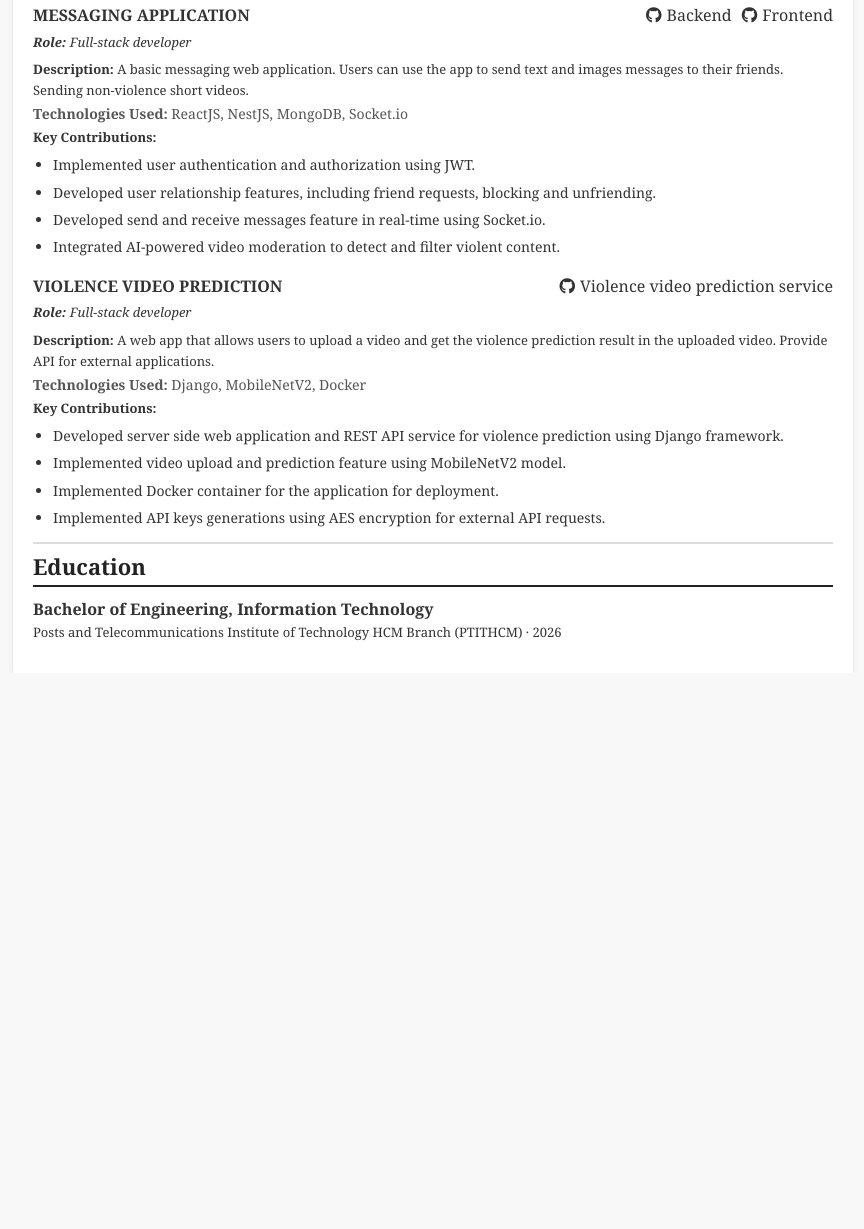
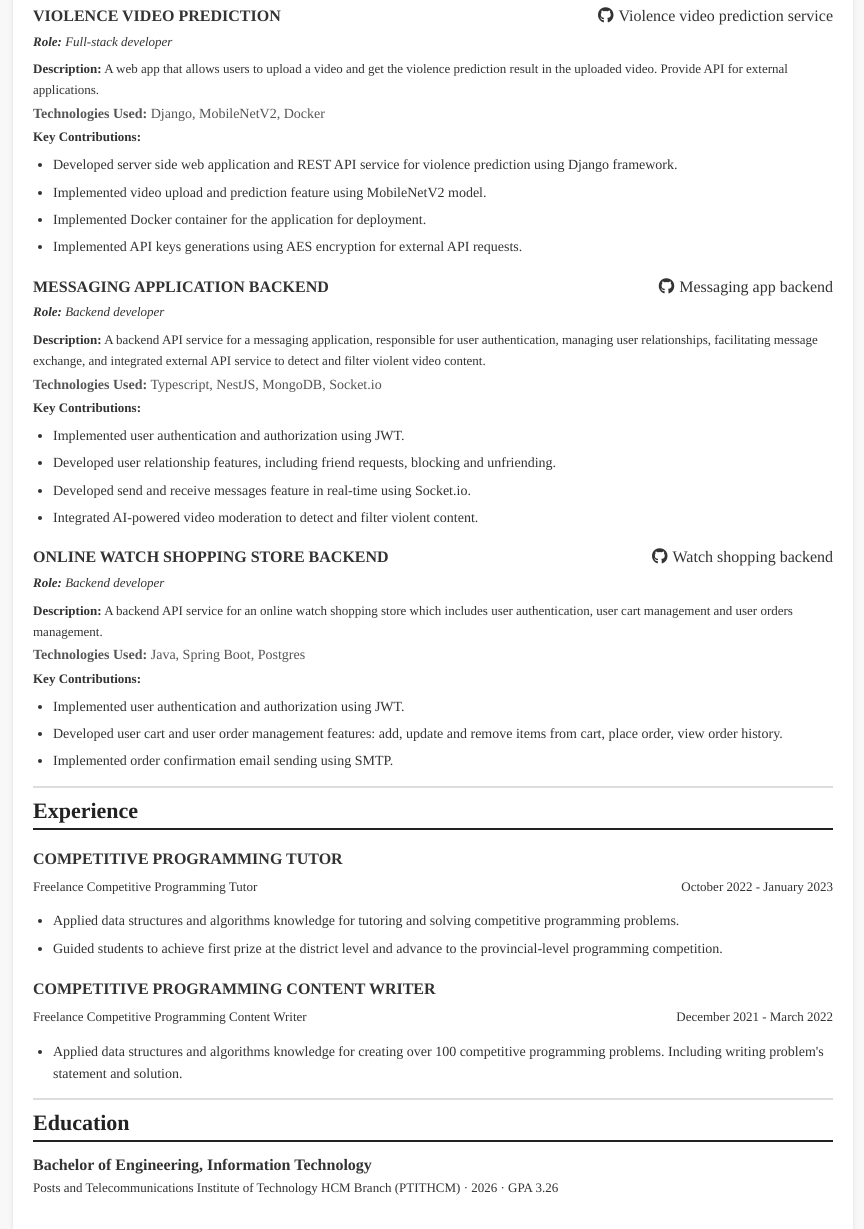
Before and after one commit to nnminh-sam/resume, a plain HTML site: page index.html in a window 1280 px wide. Shown: the part 446-1675 px from the top of the page, without its empty margins (207-1071 px from the left). Before the commit the page ends 1119 px from the top, so only its background shows below. Drawn offline with Linux system fonts and the light colour scheme.

Commit message:
update: added experience section

```diff
--- a/index.html
+++ b/index.html
@@ -71,57 +71,6 @@
 
         <div class="project-item">
           <div class="project-details">
-            <h3 class="project-name">Messaging Application</h3>
-            <a
-              class="github-repo"
-              href="https://github.com/nnminh-sam/violence-image-detection-in-messaging-app"
-              ><i class="fa-brands fa-github"></i>Backend</a
-            >
-            <a
-              class="github-repo"
-              href="https://github.com/nnminh-sam/messaging-frontend-react"
-              ><i class="fa-brands fa-github"></i>Frontend</a
-            >
-          </div>
-
-          <p class="role-container">
-            <strong>Role:</strong>
-            <span class="role">Full-stack developer</span>
-          </p>
-          <p class="description">
-            <strong>Description:</strong>
-            A basic messaging web application. Users can use the app to send
-            text and images messages to their friends. Sending non-violence
-            short videos.
-          </p>
-          <p class="technologies-used">
-            <strong>Technologies Used:</strong> ReactJS, NestJS, MongoDB,
-            Socket.io
-          </p>
-          <div class="key-achievement">
-            <p><strong>Key Contributions:</strong></p>
-            <ul>
-              <li>
-                Implemented user authentication and authorization using JWT.
-              </li>
-              <li>
-                Developed user relationship features, including friend requests,
-                blocking and unfriending.
-              </li>
-              <li>
-                Developed send and receive messages feature in real-time using
-                Socket.io.
-              </li>
-              <li>
-                Integrated AI-powered video moderation to detect and filter
-                violent content.
-              </li>
-            </ul>
-          </div>
-        </div>
-
-        <div class="project-item">
-          <div class="project-details">
             <h3 class="project-name">Violence video prediction</h3>
             <a
               class="github-repo"
@@ -165,6 +114,148 @@
             </ul>
           </div>
         </div>
+
+        <div class="project-item">
+          <div class="project-details">
+            <h3 class="project-name">Messaging Application Backend</h3>
+            <a
+              class="github-repo"
+              href="https://github.com/nnminh-sam/violence-image-detection-in-messaging-app"
+              ><i class="fa-brands fa-github"></i>Messaging app backend</a
+            >
+          </div>
+
+          <p class="role-container">
+            <strong>Role:</strong>
+            <span class="role">Backend developer</span>
+          </p>
+          <p class="description">
+            <strong>Description:</strong>
+            A backend API service for a messaging application, responsible for
+            user authentication, managing user relationships, facilitating
+            message exchange, and integrated external API service to detect and
+            filter violent video content.
+          </p>
+          <p class="technologies-used">
+            <strong>Technologies Used:</strong> Typescript, NestJS, MongoDB,
+            Socket.io
+          </p>
+          <div class="key-achievement">
+            <p><strong>Key Contributions:</strong></p>
+            <ul>
+              <li>
+                Implemented user authentication and authorization using JWT.
+              </li>
+              <li>
+                Developed user relationship features, including friend requests,
+                blocking and unfriending.
+              </li>
+              <li>
+                Developed send and receive messages feature in real-time using
+                Socket.io.
+              </li>
+              <li>
+                Integrated AI-powered video moderation to detect and filter
+                violent content.
+              </li>
+            </ul>
+          </div>
+        </div>
+
+        <div class="project-item">
+          <div class="project-details">
+            <h3 class="project-name">Online Watch Shopping Store Backend</h3>
+            <a
+              class="github-repo"
+              href="https://github.com/nnminh-sam/The-Watchers"
+              ><i class="fa-brands fa-github"></i>Watch shopping backend</a
+            >
+          </div>
+
+          <p class="role-container">
+            <strong>Role:</strong>
+            <span class="role">Backend developer</span>
+          </p>
+          <p class="description">
+            <strong>Description:</strong>
+            A backend API service for an online watch shopping store which
+            includes user authentication, user cart management and user orders
+            management.
+          </p>
+          <p class="technologies-used">
+            <strong>Technologies Used:</strong> Java, Spring Boot, Postgres
+          </p>
+          <div class="key-achievement">
+            <p><strong>Key Contributions:</strong></p>
+            <ul>
+              <li>
+                Implemented user authentication and authorization using JWT.
+              </li>
+              <li>
+                Developed user cart and user order management features: add,
+                update and remove items from cart, place order, view order
+                history.
+              </li>
+              <li>Implemented order confirmation email sending using SMTP.</li>
+            </ul>
+          </div>
+        </div>
+      </section>
+
+      <section class="experience">
+        <div class="divider"></div>
+        <h2 class="section-title">Experience</h2>
+
+        <div class="experience-item">
+          <h3 class="job-title">Competitive Programming Tutor</h3>
+          <p class="job-details">
+            <span class="role">
+              <span class="role">Freelance Competitive Programming Tutor</span>
+            </span>
+            <span class="duration">
+              October 2022
+              <span class="delimiter"> - </span>
+              January 2023
+            </span>
+          </p>
+          <div class="key-achievement">
+            <ul>
+              <li>
+                Applied data structures and algorithms knowledge for tutoring
+                and solving competitive programming problems.
+              </li>
+              <li>
+                Guided students to achieve first prize at the district level and
+                advance to the provincial-level programming competition.
+              </li>
+            </ul>
+          </div>
+        </div>
+
+        <div class="experience-item">
+          <h3 class="job-title">Competitive Programming Content Writer</h3>
+          <p class="job-details">
+            <span class="role">
+              <span class="role"
+                >Freelance Competitive Programming Content Writer</span
+              >
+            </span>
+            <span class="duration">
+              December 2021
+              <span class="delimiter"> - </span>
+              March 2022
+            </span>
+          </p>
+          <div class="key-achievement">
+            <ul>
+              <li>
+                Applied data structures and algorithms knowledge for creating
+                over 100 competitive programming problems. Including writing
+                problem's statement and solution.
+              </li>
+            </ul>
+          </div>
+        </div>
       </section>
 
       <section class="education">
@@ -183,6 +274,8 @@
             </span>
             <span class="delimiter"> · </span>
             <span class="graduation-year"> 2026 </span>
+            <span class="delimiter"> · </span>
+            <span class="graduation-year"> GPA 3.26 </span>
           </p>
         </div>
       </section>
--- a/style.css
+++ b/style.css
@@ -7,7 +7,7 @@ body {
 
 .cv-container {
   background-color: white;
-  font-family: Georgia, "Times New Roman", Times, serif;
+  font-family: Times, serif;
   font-size: 13px;
   max-width: 800px;
   height: 100%;
@@ -145,6 +145,17 @@ a:visited {
   margin-bottom: 5px;
 }
 
+.job-title {
+  text-transform: uppercase;
+  margin-bottom: 5px;
+}
+
+.job-details {
+  display: flex;
+  justify-content: space-between;
+  margin-top: 5px;
+}
+
 /* Education */
 .education-item h3 {
   margin: 0;
@@ -158,10 +169,14 @@ a:visited {
 }
 
 @media print {
+  body {
+    padding: 0;
+    margin: 0;
+  }
+
   .cv-container {
     box-shadow: none;
     max-width: none;
-    margin: 0;
   }
 
   .divider {
@@ -172,6 +187,7 @@ a:visited {
 
 @media (max-width: 600px) {
   .cv-container {
+    /* margin: 10px 0; */
     padding: 10px;
   }
 
```
